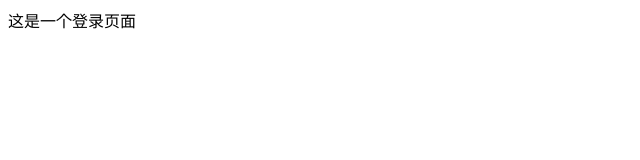
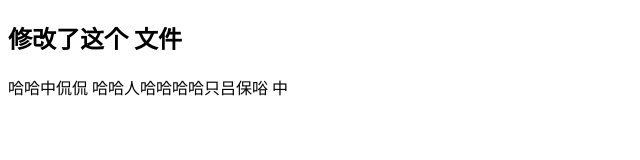
Before and after one commit to Arr-qaj/github_01, a plain HTML site: page logion.html in a window 1280 px wide. Shown: the whole page, without its empty margins (0-640 px from the left). Drawn offline with Linux system fonts and the light colour scheme.

Commit message:
login被 修改了

```diff
--- a/logion.html
+++ b/logion.html
@@ -7,6 +7,7 @@
     <title>Document</title>
 </head>
 <body>
-    这是一个登录页面
+   <h2>修改了这个 文件</h2>
+   哈哈中侃侃 哈哈人哈哈哈哈只吕保唂 中
 </body>
 </html>
```
